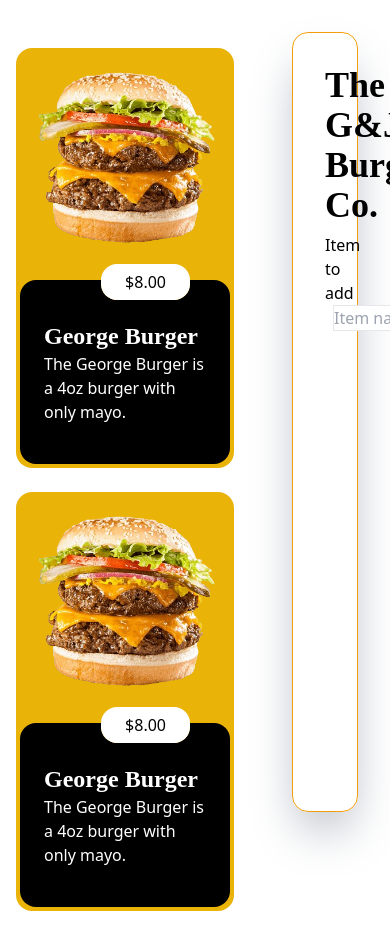
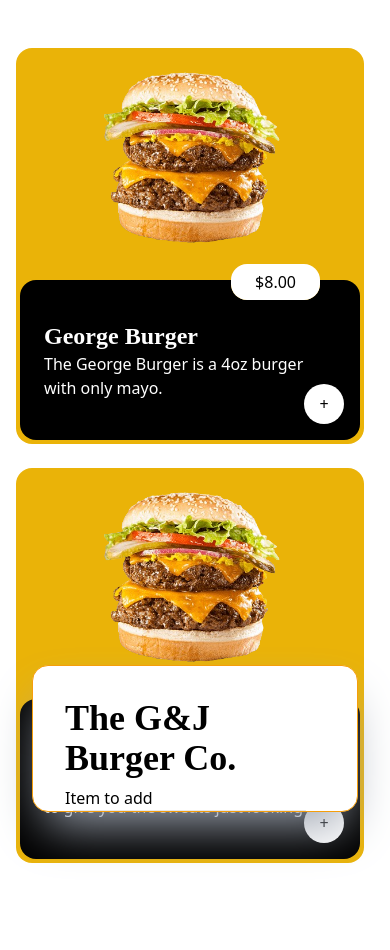
Before and after one commit to markwillis/burgershop, a React (Vite) app: page / in a window 390 px wide. Shown: the top 950 px of the page. After the commit the page ends 911 px from the top, so only its background shows below. Built offline with nearby package versions, Linux system fonts and the light colour scheme; a web font is replaced by a local one.

Commit message:
fix ts errors

```diff
--- a/src/App.tsx
+++ b/src/App.tsx
@@ -1,7 +1,7 @@
 import React, { ReactNode } from "react";
 import "./App.css";
-import classicBurger from "./assets/class-burger.png";
-
+import MenuItem from "./components/MenuItem.tsx";
+import Sidebar from "./components/Sidebar.tsx";
 type CategoryType = "burgers" | "snacks" | "sides" | "drinks" | "add-ons";
 
 type BaseMenuItem = {
@@ -30,44 +30,14 @@ const menu: MenuItem[] = [
   },
   {
     id: 2,
-    name: "George Burger",
-    description: "The George Burger is a 4oz burger with only mayo.",
-    price: { regular: 8 },
+    name: "Dad Burger",
+    description:
+      "An oversized piece of meat that is sure to give you the sweats just looking at it",
+    price: { regular: 15 },
     featured: false,
     categories: ["burgers"],
   },
 ];
-
-function MenuItem({ name, id, description, price, handleClick }) {
-  return (
-    <div
-      onClick={() => handleClick({ name, id })}
-      className="group flex flex-col shadow-3xl transition duration-400 ease-in-out bg-yellow-500 hover:bg-amber-600 rounded-2xl items-stretch justify-stretch justify-items-stretch mr-2.5 p-1"
-    >
-      <div className="flex justify-center">
-        <img
-          className="mb-4 group-hover:scale-110 transition duration-400 ease-in-out "
-          src={classicBurger}
-          width="200px"
-          height="200px"
-          alt=""
-          style={{ marginBottom: "15px" }}
-        />
-      </div>
-      {/*  black inner section */}
-      <div className="bg-black relative px-6 py-10 grow flex flex-col items-start justify-items-start text-white rounded-2xl">
-        <h4 className="text-2xl font-bold font-serif">{name}</h4>
-        <p className="text-left">{description}</p>
-        <div className="price-wrapper absolute -top-4 right-10">
-          <div className="w-full h-full bg-yellow-500 absolute top-0 left-0 group-hover:animate-ping rounded-2xl" />
-          <p className="bg-white rounded-2xl px-6 py-1.5 relative text-black">
-            ${price.toFixed(2)}
-          </p>
-        </div>
-      </div>
-    </div>
-  );
-}
 
 function Heading({ title }: { title: string }) {
   return (
@@ -76,7 +46,7 @@ function Heading({ title }: { title: string }) {
 }
 
 function MainPage({ children }: { children: ReactNode }) {
-  return <div className="w-2/3 py-12 px-4">{children}</div>;
+  return <div className="w-full md:w-2/3 py-12 px-4">{children}</div>;
 }
 
 function calcMultipleOrders(arr) {
@@ -90,29 +60,6 @@ function calcMultipleOrders(arr) {
 
     return accOrders;
   }, {});
-}
-
-function SideBar({ children, orders }) {
-  // const currentOrders = Object.entries(accumulatedOrders).map(
-  //   ([key, value]) => {
-  //     return (
-  //       <li key={key} className="flex row">
-  //         <div className="grow select-none">
-  //           {key} ({value.quantity})
-  //         </div>
-  //       </li>
-  //     );
-  //   },
-  // );
-
-  return (
-    <div className="side-bar w-1/3 p-8 h-full fixed top-0 right-0 left-auto">
-      <div className="border border-amber-500 shadow-2xl shadow-gray-400 h-full p-8 rounded-2xl">
-        {children}
-        {/*<ul>{currentOrders}</ul>*/}
-      </div>
-    </div>
-  );
 }
 
 function App() {
@@ -153,11 +100,11 @@ function App() {
   return (
     <div className="App w-full flex flex-row relative">
       <MainPage>
-        <div className="menu-item-wrapper grid grid-cols-1 md:grid-cols-2 lg:grid-cols-3  gap-6">
+        <div className="menu-item-wrapper grid grid-cols-1 sm:grid-cols-2 xl:grid-cols-3 gap-6">
           {menuItems}
         </div>
       </MainPage>
-      <SideBar orders={orders}>
+      <Sidebar orders={orders}>
         <Heading title="The G&J Burger Co." />
         <form onSubmit={handleSubmit}>
           <label htmlFor="item">Item to add</label>
@@ -170,7 +117,7 @@ function App() {
             onChange={(e) => setNewItemInput(e.target.value)}
           />
         </form>
-      </SideBar>
+      </Sidebar>
     </div>
   );
 }
--- /dev/null
+++ b/src/components/MenuItem.tsx
@@ -0,0 +1,53 @@
+import classicBurger from "../assets/class-burger.png";
+
+type MenuItem = {
+  name: string;
+  id: string;
+  description: string;
+  price: number;
+  handleClick: (p: { name: string; id: string }) => void;
+};
+
+function AddButton() {
+  return (
+    <div className="add-button group text-black rounded-full bg-white w-10 h-10 color inline-flex justify-center hover:bg-amber-400 transition-colors duration-1500 ease-in-out cursor-pointer">
+      <span className="place-self-center">+</span>
+    </div>
+  );
+}
+
+function MenuItem({ name, id, description, price, handleClick }: MenuItem) {
+  return (
+    <div
+      onClick={() => handleClick({ name, id })}
+      className="group flex flex-col shadow-3xl transition duration-1200 ease-in-out bg-yellow-500 hover:bg-amber-600 rounded-2xl items-stretch justify-stretch justify-items-stretch mr-2.5 p-1"
+    >
+      <div className="flex justify-center">
+        <img
+          className="mb-4 group-hover:scale-110 transition duration-1200 ease-in-out"
+          src={classicBurger}
+          width="200px"
+          height="200px"
+          alt=""
+          style={{ marginBottom: "15px" }}
+        />
+      </div>
+      {/*  black inner section */}
+      <div className="bg-black relative px-6 py-10 grow flex flex-col items-start justify-items-start text-white rounded-2xl">
+        <h4 className="text-2xl font-bold font-serif">{name}</h4>
+        <p className="text-left">{description}</p>
+        <div className="price-wrapper absolute -top-4 right-10">
+          <div className="w-full h-full bg-yellow-500 absolute top-0 left-0 group-hover:animate-ping rounded-2xl" />
+          <p className="bg-white rounded-2xl px-6 py-1.5 relative text-black">
+            ${price.toFixed(2)}
+          </p>
+        </div>
+        <div className="add-button-wrapper absolute bottom-4 right-4">
+          <AddButton />
+        </div>
+      </div>
+    </div>
+  );
+}
+
+export default MenuItem;
--- /dev/null
+++ b/src/components/Sidebar.tsx
@@ -0,0 +1,23 @@
+function Sidebar({ children, orders }) {
+  // const currentOrders = Object.entries(accumulatedOrders).map(
+  //   ([key, value]) => {
+  //     return (
+  //       <li key={key} className="flex row">
+  //         <div className="grow select-none">
+  //           {key} ({value.quantity})
+  //         </div>
+  //       </li>
+  //     );
+  //   },
+  // );
+
+  return (
+    <div className="side-bar-wrapper w-full md:w-1/3 p-8 h-1/4 md:h-full fixed bottom-0 right-0 left-auto">
+      <div className="side-bar-inner border border-amber-500 bg-white overflow-hidden shadow-2xl shadow-gray-400 h-full p-8 rounded-2xl">
+        {children}
+        {/*<ul>{currentOrders}</ul>*/}
+      </div>
+    </div>
+  );
+}
+export default Sidebar;
```
